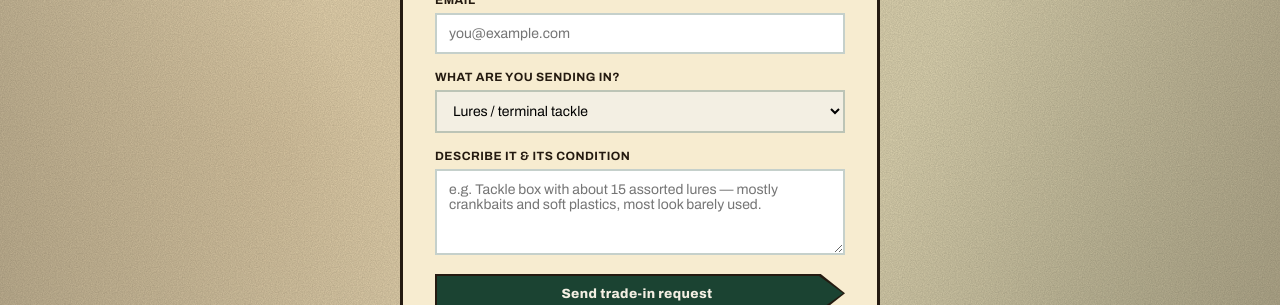
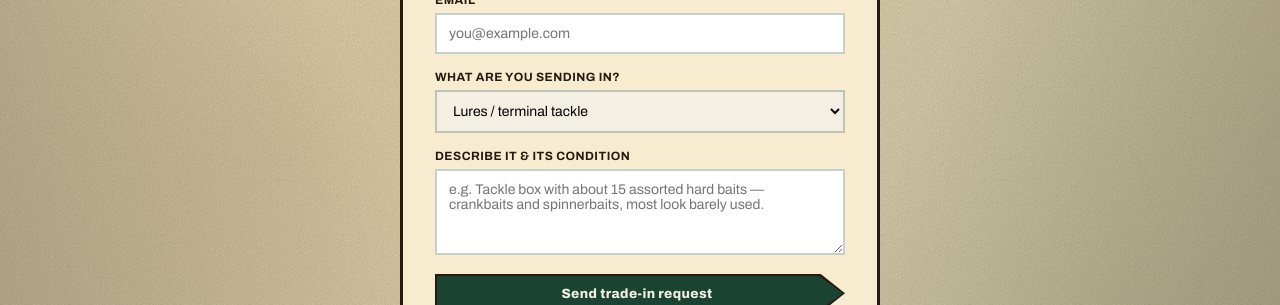
Before and after one commit to kettooutdoors-eng/ketto-outdoors-web, a React (Vite) app: page /trade-in in a window 1280 px wide. Shown: the part 1891-2196 px from the top of the page. Built offline with nearby package versions, Linux system fonts and the light colour scheme; a web font is replaced by a local one.

Commit message:
Fix form placeholder contradicting the soft-plastics rule
The example text in the description field still suggested sending in
used soft plastics, right below a card saying we only take those
unused. Swapped the example to hard baits instead.

Co-Authored-By: Claude Sonnet 5 <noreply@anthropic.com>

```diff
--- a/src/pages/TradeIn.tsx
+++ b/src/pages/TradeIn.tsx
@@ -198,7 +198,7 @@ export default function TradeIn() {
                     id="ti-description"
                     value={form.description}
                     onChange={(e) => update('description', e.target.value)}
-                    placeholder="e.g. Tackle box with about 15 assorted lures — mostly crankbaits and soft plastics, most look barely used."
+                    placeholder="e.g. Tackle box with about 15 assorted hard baits — crankbaits and spinnerbaits, most look barely used."
                     rows={4}
                     style={{ padding: '11px 12px', border: '2px solid rgba(27,67,50,.25)', fontSize: 14, width: '100%', fontFamily: 'inherit', resize: 'vertical' }}
                   />
```
